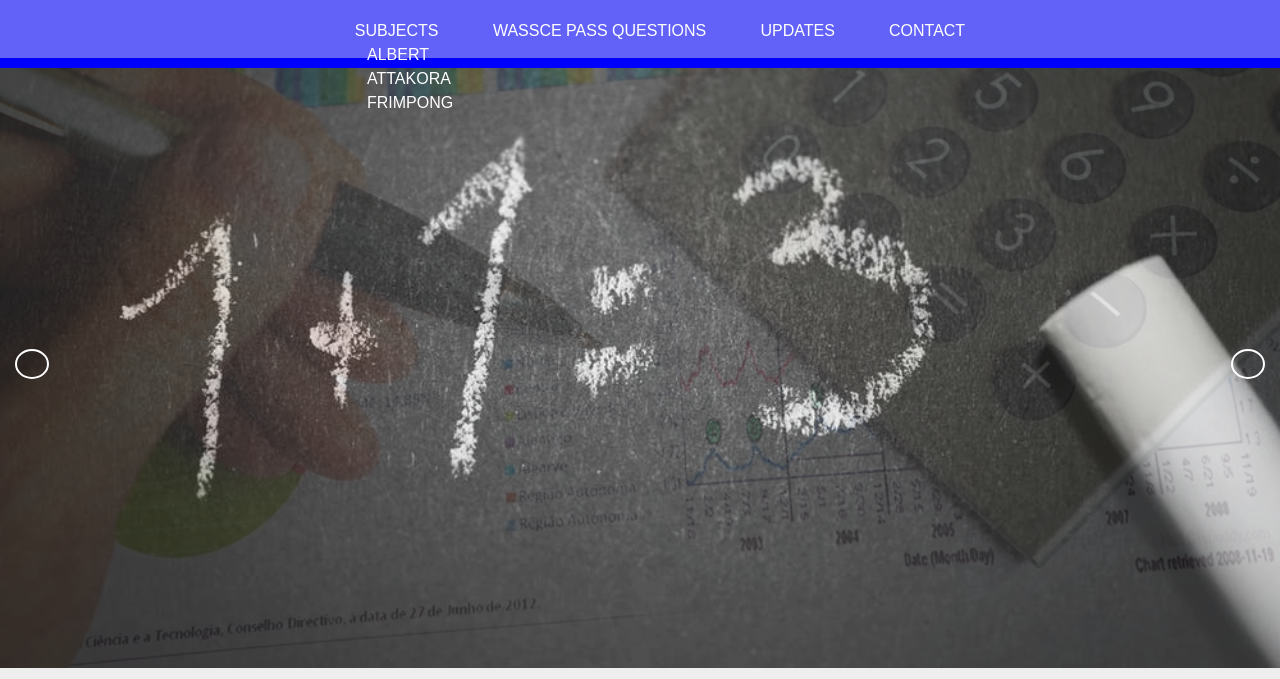
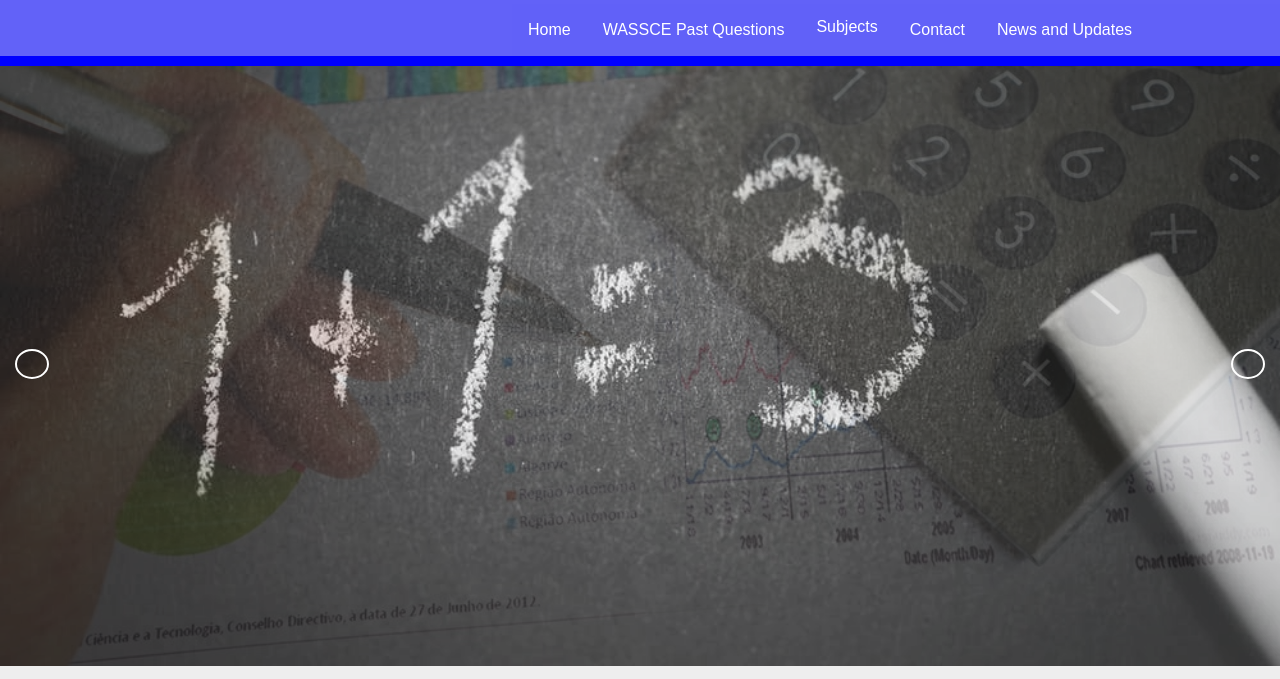
Before and after one commit to FrimpongAlbertAttakora/frimpsAcademy, a plain HTML site: page index.html in a window 1280 px wide. Shown: the part 51-730 px from the top of the page. Drawn offline with Linux system fonts and the light colour scheme.

Commit message:
another change_1

```diff
--- a/index.html
+++ b/index.html
@@ -10,21 +10,23 @@
 <body>
     <header>
         <div id="head_1"><h1><span id="diff">frimps</span>Academy</h1></div>
-        <div>
-            <nav>
-                <ul>
-                    <a href=""><li>Subjects
-                        <ul id="try">
-                            <li>albert</li>
-                            <li>Attakora</li>
-                            <li>Frimpong</li>
-                        </ul>
-                    </li></a>
-                    <a href=""><li>WASSCE Pass Questions</li></a>
-                    <a href=""><li>Updates</li></a>
-                    <a href=""><li>Contact</li></a>
-                </ul>
-            </nav>
+        <div class="navbar">
+            <a href="#home">Home</a>
+            <a href="#news">WASSCE Past Questions</a>
+            <div class="dropdown">
+                <button class="dropbtn">Subjects
+                    <i class="fa fa-caret-down"></i>
+                </button>
+                <div class="dropdown-content">
+                    <a href="#">Mathematics</a>
+                    <a href="#">Integrated Science</a>
+                    <a href="#">English</a>
+                    <a href="#">Social Studies</a>
+                    <a href="#">ICT</a>
+                </div>
+            </div>
+            <a href="#news">Contact</a>
+            <a href="#news">News and Updates</a>
         </div>
     </header>
 
--- a/style.css
+++ b/style.css
@@ -16,19 +16,6 @@ header{
     border-bottom: 10px solid blue;
 }
 
-header a{
-    color: #ffffff;
-    text-decoration: none;
-    text-transform: uppercase;
-    font-size: 16px;
-}
-
-header a:hover{
-    color: #fff;
-    font-weight: bold;
-    border:1px solid #f4f4f4;
-}
-
 header h1{
     padding-top: 10px;
     color: blue;
@@ -41,21 +28,6 @@ header h1{
 
 #diff{
     color: #ffffff;
-}
-
-nav{
-    text-align: center;
-    border-color: #fff;
-}
-
-nav ul {
-    margin: 15px;
-    text-decoration: none;
-}
-
-nav ul a li{
-    display: inline;
-    margin: 25px;
 }
 
 .topic{
@@ -189,14 +161,86 @@ footer{
 }
 
 #try{
-    position: absolute;
-    display: grid;
     z-index: 1;
     margin-left: 17rem;
     margin-top: 0;
+    text-align: left;
 }
 
 #try li{
     text-align: left;
     margin: 0;
+    display: block;
 }
+
+
+/* Navbar container */
+.navbar {
+    overflow: hidden;
+    background-color: rgba(0, 0, 255, 0.01);
+    font-family: Arial, Helvetica, sans-serif;
+    margin-inline-start: 40%;
+}
+
+/* Links inside the navbar */
+.navbar a {
+    float: left;
+    font-size: 16px;
+    color: white;
+    text-align: center;
+    padding: 14px 16px;
+    text-decoration: none;
+}
+
+/* The dropdown container */
+.dropdown {
+    float: left;
+    overflow: hidden;
+}
+
+/* Dropdown button */
+.dropdown .dropbtn {
+    font-size: 16px;
+    border: none;
+    outline: none;
+    color: white;
+    padding: 14px 16px;
+    background-color: inherit;
+    font-family: inherit;
+    margin: o;
+}
+
+/* Add a red background color to navbar links on hover */
+.navbar a:hover, .dropdown:hover .dropbtn:hover{
+    background-color: rgba(0, 0, 255, 0.589);
+}
+
+/* Drodown content (hidden by default) */
+.dropdown-content {
+    display: none;
+    position: absolute;
+    background-color: #f9f9f9;
+    min-width: 160px;
+    box-shadow: 0px 8px 16px 0px rgba(0,0,0,0.2);
+    z-index: 1;
+}
+
+/* Links inside the dropdown */
+.dropdown-content a {
+    float: none;
+    color: black;
+    padding: 12px 16px;
+    text-decoration: none;
+    display: block;
+    text-align: left;
+}
+
+/* Add a grey background color to dropdown links on hover */
+.dropdown-content a:hover {
+    background-color: #ddd;
+}
+
+/* Show the dropdown menu on hover */
+.dropdown:hover .dropdown-content {
+    display: block;
+}
```
